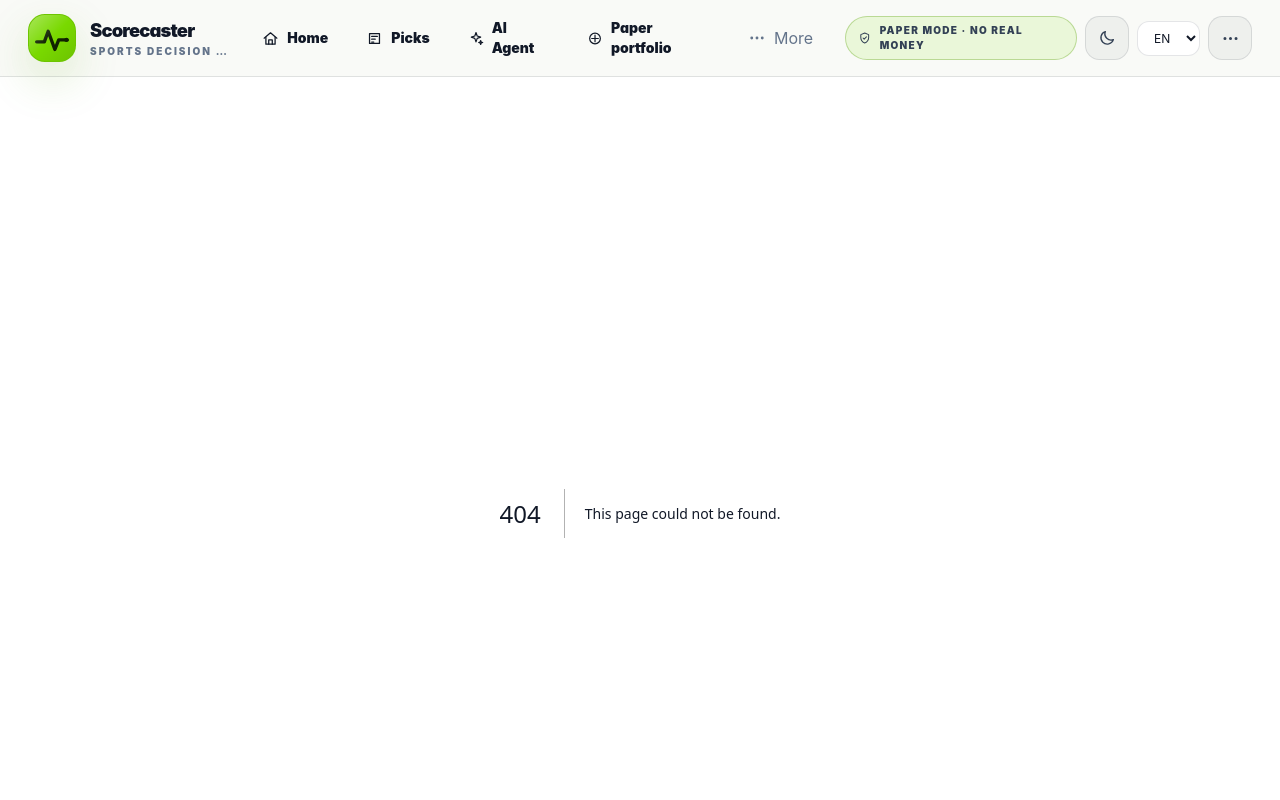
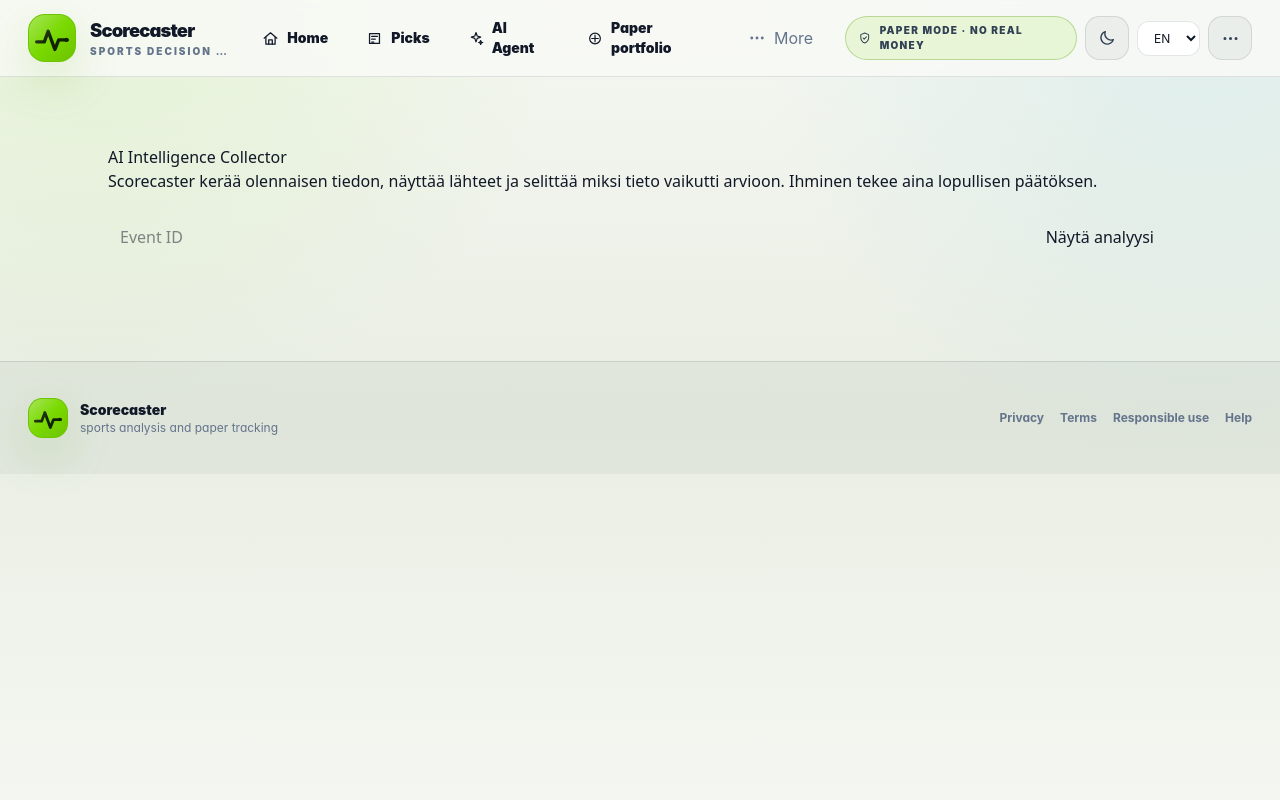
Before and after one commit to vv-glitchhub/scorecaster, a Next.js app: page /ai-intelligence in a window 1280 px wide. Before the commit this address had no page. Shown: the top 800 px of the page. Built offline with nearby package versions, Linux system fonts and the light colour scheme.

Commit message:
Add AI intelligence transparency page

```diff
--- /dev/null
+++ b/app/ai-intelligence/page.js
@@ -0,0 +1,18 @@
+'use client';
+import {useState} from 'react';
+
+export default function AIIntelligencePage(){
+ const [eventId,setEventId]=useState(''); const [report,setReport]=useState(null); const [loading,setLoading]=useState(false);
+ async function load(){setLoading(true);try{const r=await fetch(`/api/ai-intelligence?eventId=${encodeURIComponent(eventId)}`,{cache:'no-store'});setReport(await r.json());}finally{setLoading(false);}}
+ return <main style={{maxWidth:1100,margin:'0 auto',padding:'32px 18px',fontFamily:'system-ui'}}>
+  <h1>AI Intelligence Collector</h1>
+  <p>Scorecaster kerää olennaisen tiedon, näyttää lähteet ja selittää miksi tieto vaikutti arvioon. Ihminen tekee aina lopullisen päätöksen.</p>
+  <div style={{display:'flex',gap:8,margin:'20px 0'}}><input value={eventId} onChange={e=>setEventId(e.target.value)} placeholder="Event ID" style={{flex:1,padding:12,borderRadius:10}}/><button onClick={load} disabled={!eventId||loading} style={{padding:'12px 18px',borderRadius:10}}>{loading?'Analysoidaan…':'Näytä analyysi'}</button></div>
+  {report?.ok&&<>
+   <section style={{padding:18,border:'1px solid #334155',borderRadius:16,marginBottom:16}}><h2>Yhteenveto</h2><p><b>Perusarvio:</b> {(report.baseHomeProbability*100).toFixed(1)} %</p><p><b>Uutis- ja tilannekorjattu arvio:</b> {(report.adjustedHomeProbability*100).toFixed(1)} %</p><p><b>Kokonaisvaikutus:</b> {report.totalImpactPercentagePoints>0?'+':''}{report.totalImpactPercentagePoints} prosenttiyksikköä</p><p><b>Suurin syy:</b> {report.strongestReason}</p><p><b>Datan laatu:</b> {(report.dataQuality*100).toFixed(0)}/100</p></section>
+   {report.categoryBreakdown.map(cat=><section key={cat.category} style={{padding:18,border:'1px solid #334155',borderRadius:16,marginBottom:12}}><h3>{cat.label} ({cat.impactPercentagePoints>0?'+':''}{cat.impactPercentagePoints} pp)</h3>{cat.items.map((item,i)=><article key={item.id||i} style={{padding:'12px 0',borderTop:i?'1px solid #334155':'none'}}><b>{item.title||item.summary}</b><p>{item.summary}</p><p><b>Miksi käytettiin:</b> {item.usedBecause}</p><p><b>Vaikutus:</b> {item.impactPercentagePoints>0?'+':''}{item.impactPercentagePoints} pp · <b>Luottamus:</b> {(item.effectiveTrust*100).toFixed(0)} %</p>{item.sourceUrl&&<a href={item.sourceUrl} target="_blank" rel="noreferrer">Avaa lähde: {item.sourceName}</a>}</article>)}</section>)}
+   <p style={{opacity:.75}}>Tämä on päätöksenteon tuki. Scorecaster ei aseta vetoja automaattisesti.</p>
+  </>}
+  {report&&!report.ok&&<p>{report.error}</p>}
+ </main>;
+}
```
